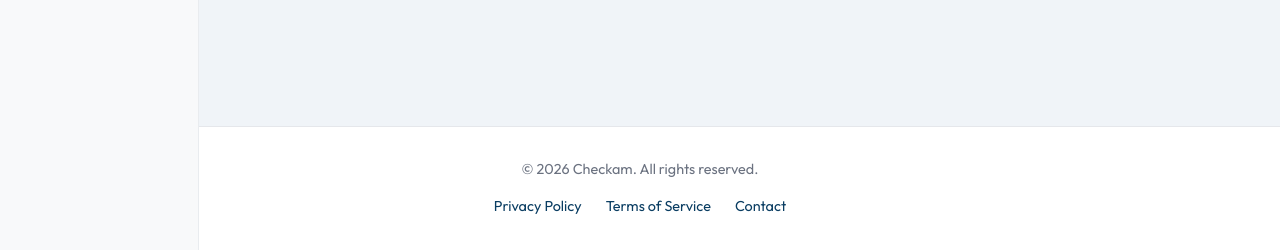
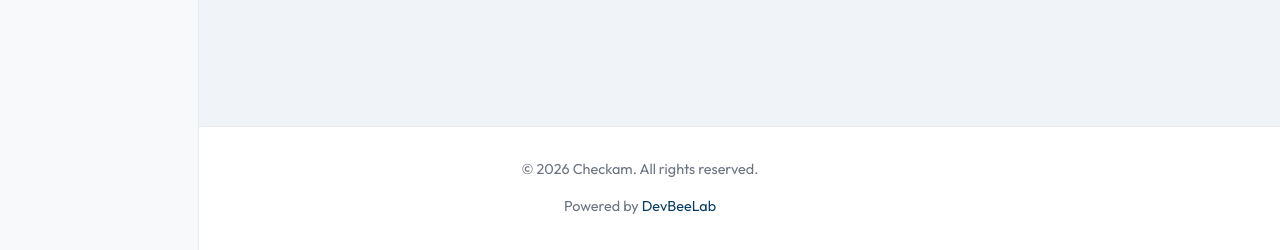
Before and after one commit to DevBeeLab/checkam, a Django app: page /budgets/ in a window 1280 px wide. Shown: the part 550-800 px from the top of the page. Run offline with Django 5.2, Linux system fonts and the light colour scheme; the visitor is signed in with stand-in values (Sample User, id 1); data that the repository does not hold is empty.

Commit message:
footer update

```diff
--- a/checkam/templates/partials/footer.html
+++ b/checkam/templates/partials/footer.html
@@ -2,9 +2,7 @@
   <div class="footer-content">
     <p>&copy; 2026 Checkam. All rights reserved.</p>
     <nav class="footer-nav" aria-label="Footer Navigation">
-      <a href="#" class="footer-link">Privacy Policy</a>
-      <a href="#" class="footer-link">Terms of Service</a>
-      <a href="#" class="footer-link">Contact</a>
+      <p>Powered by <a href="https://dev-bee.vercel.app/" class="footer-link">DevBeeLab</a></p>
     </nav>
   </div>
 </footer>
```
